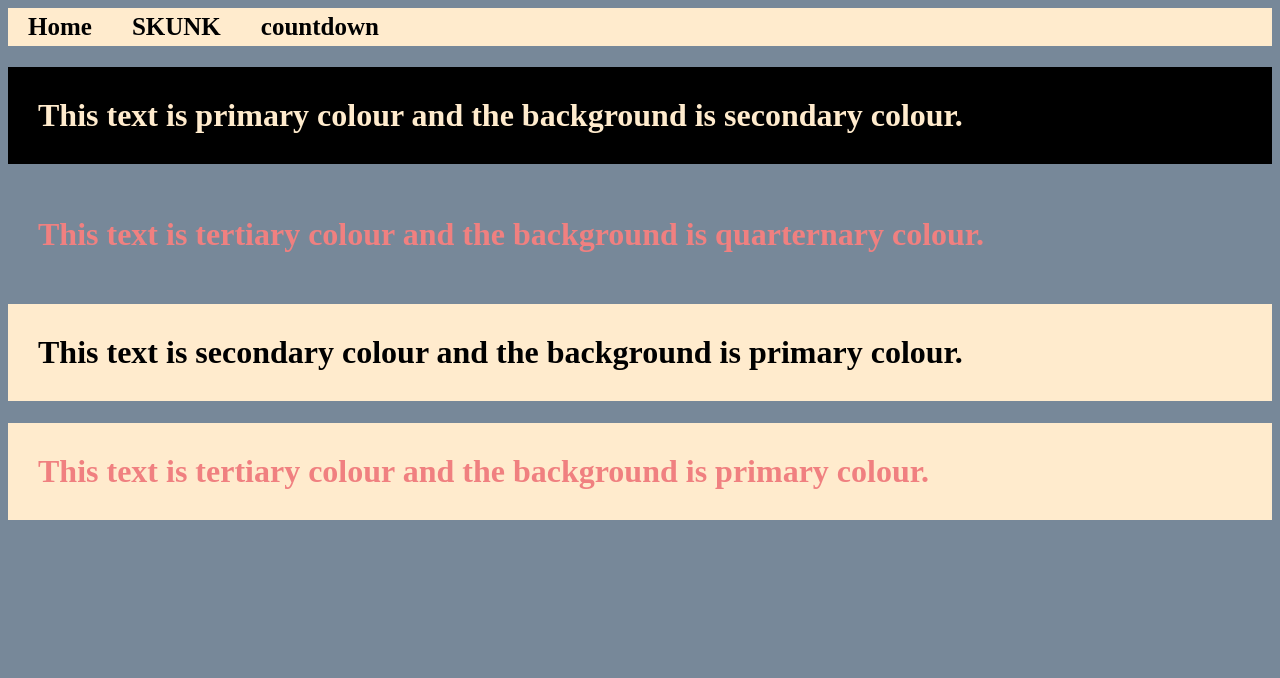
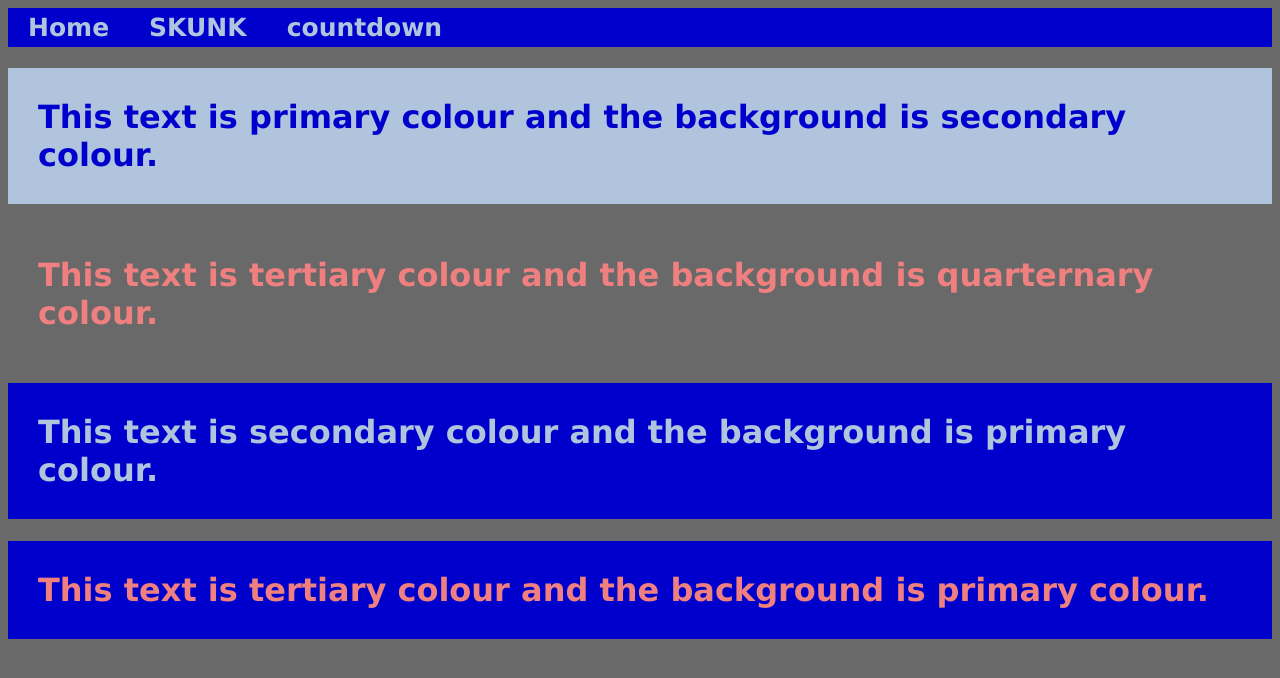
Before and after one commit to FatElefant/GammaGamma, a plain HTML site: page index.html in a window 1280 px wide. Drawn offline with Linux system fonts and the light colour scheme.

Commit message:
Add files via upload

```diff
--- a/GammaGamma_Styling.css
+++ b/GammaGamma_Styling.css
@@ -1,13 +1,14 @@
 /* Generic page styling -----------------------------------------------------------------------------------*/
 body {
-  background-color: lightslategrey; }
+  background-color: dimgrey;
+  font-family: Verdana, sans-serif; }
 
 h1 {
   padding: 30px; }
 
 /* Navbar styling ---------------------------------------------------------------------------------------*/
 #navbar2 {
-  background-color: blanchedalmond;
+  background-color: mediumblue;
   font-weight: bold;
   font-size: 25px;
   width: 100%;
@@ -20,44 +21,44 @@ h1 {
   margin: 0;
   padding: 0;
   overflow: hidden;
-  background-color: blanchedalmond; }
+  background-color: mediumblue; }
 
 #navbar2 li {
   float: left; }
 
 #navbar2 a {
   display: block;
-  color: black;
+  color: lightsteelblue;
   text-align: center;
   padding: 5px 20px;
   text-decoration: none; }
 
 /* Change the link color to #111 (black) on hover */
 #navbar2 li a:hover {
-  background-color: black;
-  color: blanchedalmond;
+  background-color: lightsteelblue;
+  color: mediumblue;
   text-decoration: none; }
 
 /* Index styling ---------------------------------------------------------------------------------------------*/
 #firstblock {
-  color: blanchedalmond;
-  background-color: black; }
+  color: mediumblue;
+  background-color: lightsteelblue; }
 
 #secblock {
   color: lightcoral;
-  background-color: lightslategrey; }
+  background-color: dimgrey; }
 
 #thirdblock {
-  color: black;
-  background-color: blanchedalmond; }
+  color: lightsteelblue;
+  background-color: mediumblue; }
 
 #fourthblock {
   color: lightcoral;
-  background-color: blanchedalmond; }
+  background-color: mediumblue; }
 
 /* SKUNK stying -------------------------------------------------------------------------------------------- */
 #roll_dice_button {
-  background-color: blanchedalmond;
+  background-color: mediumblue;
   padding: 30px;
   radius: 6px; }
 
@@ -67,7 +68,7 @@ h1 {
   radius: 6px; }
 
 #skunk_score_card th {
-  background-color: blanchedalmond;
+  background-color: mediumblue;
   color: white;
   font-weight: bold;
   border: 3px solid;
```
